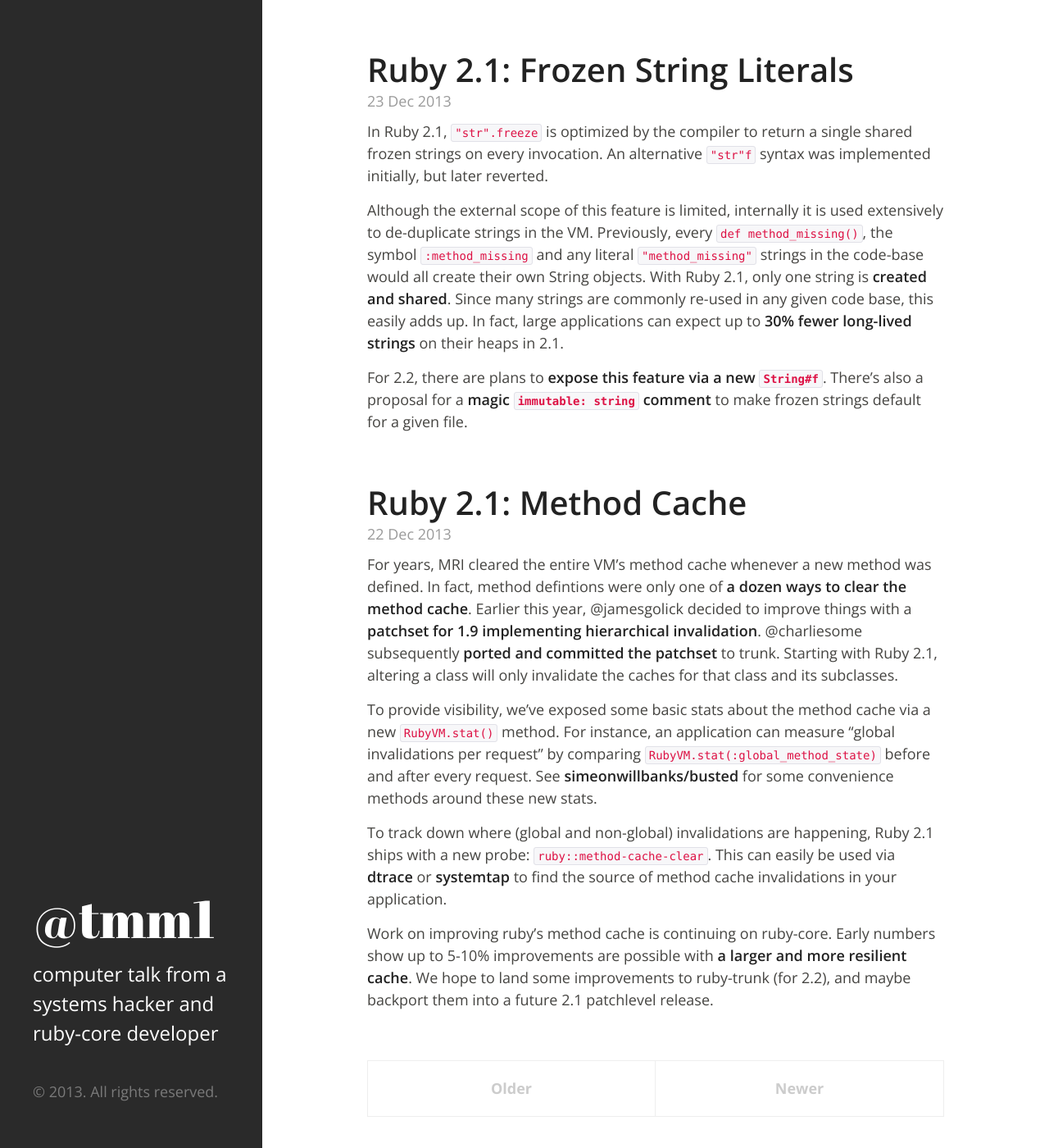
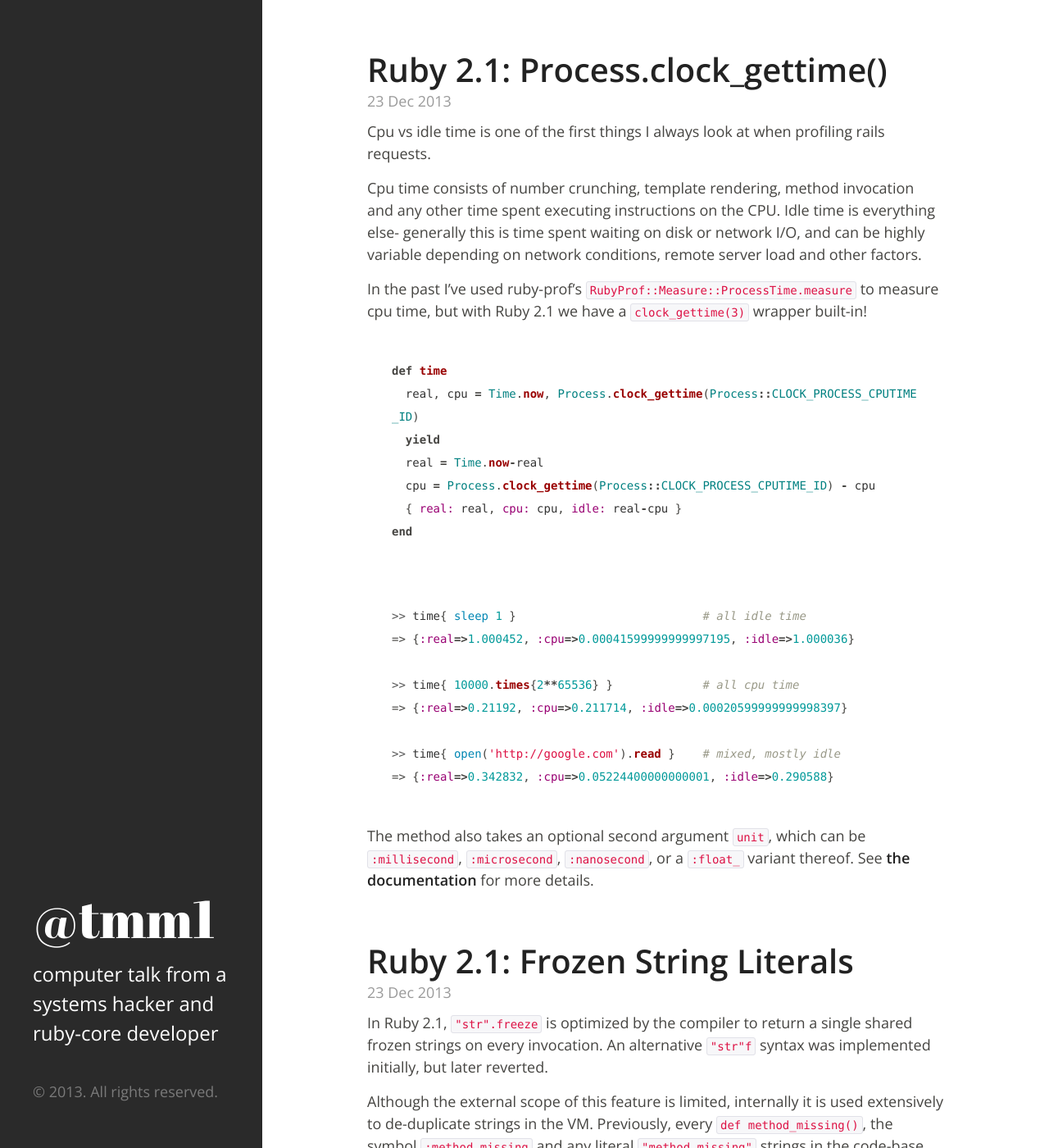
Before and after one commit to tmm1/tmm1.github.com, a Jekyll site: the page built from index.html, in a window 1280 px wide and 1400 px high. Shown: the whole window at 82% size. Built offline with Jekyll 4.4.1, drawn with Linux system fonts in a browser that asks for light colours; Markdown is read by kramdown in place of the engine named in the settings; the list of posts is cut into pages by our own code.

Commit message:
Process.clock_gettime()

````diff
--- a/_config.yml
+++ b/_config.yml
@@ -4,7 +4,7 @@ url:          http://tmm1.net
 author:
   name:       "Aman Gupta"
   email:      "aman@tmm1.net"
-markdown:     rdiscount
+markdown:     redcarpet
 permalink:    /:title
 pygments:     true
 paginate:     5
--- a/_layouts/default.html
+++ b/_layouts/default.html
@@ -12,6 +12,7 @@
 
     <!-- CSS -->
     <link rel="stylesheet" href="/public/css/hyde.css">
+    <link rel="stylesheet" href="/public/css/pygments.css">
     <link rel="stylesheet" href="http://fonts.googleapis.com/css?family=Open+Sans:300,400italic,400,600,700|Abril+Fatface">
 
     <!-- RSS -->
--- /dev/null
+++ b/_posts/2013-12-23-ruby21-process-clock_gettime.md
@@ -0,0 +1,33 @@
+---
+layout: post
+title: "Ruby 2.1: Process.clock_gettime()"
+---
+
+Cpu vs idle time is one of the first things I always look at when profiling rails requests.
+
+Cpu time consists of number crunching, template rendering, method invocation and any other time spent executing instructions on the CPU. Idle time is everything else- generally this is time spent waiting on disk or network I/O, and can be highly variable depending on network conditions, remote server load and other factors.
+
+In the past I've used ruby-prof's `RubyProf::Measure::ProcessTime.measure` to measure cpu time, but with Ruby 2.1 we have a `clock_gettime(3)` wrapper built-in!
+
+``` ruby
+def time
+  real, cpu = Time.now, Process.clock_gettime(Process::CLOCK_PROCESS_CPUTIME_ID)
+  yield
+  real = Time.now-real
+  cpu = Process.clock_gettime(Process::CLOCK_PROCESS_CPUTIME_ID) - cpu
+  { real: real, cpu: cpu, idle: real-cpu }
+end
+```
+
+``` irb
+>> time{ sleep 1 }                           # all idle time
+=> {:real=>1.000452, :cpu=>0.00041599999999997195, :idle=>1.000036}
+
+>> time{ 10000.times{2**65536} }             # all cpu time
+=> {:real=>0.21192, :cpu=>0.211714, :idle=>0.00020599999999998397}
+
+>> time{ open('http://google.com').read }    # mixed, mostly idle
+=> {:real=>0.342832, :cpu=>0.05224400000000001, :idle=>0.290588}
+```
+
+The method also takes an optional second argument `unit`, which can be `:millisecond`, `:microsecond`, `:nanosecond`, or a `:float_` variant thereof. See [the documentation](http://ruby-doc.org/core-2.1.0/Process.html#method-c-clock_gettime) for more details.
--- /dev/null
+++ b/public/css/pygments.css
@@ -0,0 +1,143 @@
+.highlight {
+  background: #ffffff; }
+  .highlight .c {
+    color: #999988;
+    font-style: italic; }
+  .highlight .err {
+    color: #a61717;
+    background-color: #e3d2d2; }
+  .highlight .k {
+    font-weight: bold; }
+  .highlight .o {
+    font-weight: bold; }
+  .highlight .cm {
+    color: #999988;
+    font-style: italic; }
+  .highlight .cp {
+    color: #999999;
+    font-weight: bold; }
+  .highlight .c1 {
+    color: #999988;
+    font-style: italic; }
+  .highlight .cs {
+    color: #999999;
+    font-weight: bold;
+    font-style: italic; }
+  .highlight .gd {
+    color: #000000;
+    background-color: #ffdddd; }
+  .highlight .gd .x {
+    color: #000000;
+    background-color: #ffaaaa; }
+  .highlight .ge {
+    font-style: italic; }
+  .highlight .gr {
+    color: #aa0000; }
+  .highlight .gh {
+    color: #999999; }
+  .highlight .gi {
+    color: #000000;
+    background-color: #ddffdd; }
+  .highlight .gi .x {
+    color: #000000;
+    background-color: #aaffaa; }
+  .highlight .go {
+    color: #888888; }
+  .highlight .gp {
+    color: #555555; }
+  .highlight .gs {
+    font-weight: bold; }
+  .highlight .gu {
+    color: #800080;
+    font-weight: bold; }
+  .highlight .gt {
+    color: #aa0000; }
+  .highlight .kc {
+    font-weight: bold; }
+  .highlight .kd {
+    font-weight: bold; }
+  .highlight .kn {
+    font-weight: bold; }
+  .highlight .kp {
+    font-weight: bold; }
+  .highlight .kr {
+    font-weight: bold; }
+  .highlight .kt {
+    color: #445588;
+    font-weight: bold; }
+  .highlight .m {
+    color: #009999; }
+  .highlight .s {
+    color: #dd1144; }
+  .highlight .n {
+    color: #333333; }
+  .highlight .na {
+    color: teal; }
+  .highlight .nb {
+    color: #0086b3; }
+  .highlight .nc {
+    color: #445588;
+    font-weight: bold; }
+  .highlight .no {
+    color: teal; }
+  .highlight .ni {
+    color: purple; }
+  .highlight .ne {
+    color: #990000;
+    font-weight: bold; }
+  .highlight .nf {
+    color: #990000;
+    font-weight: bold; }
+  .highlight .nn {
+    color: #555555; }
+  .highlight .nt {
+    color: navy; }
+  .highlight .nv {
+    color: teal; }
+  .highlight .ow {
+    font-weight: bold; }
+  .highlight .w {
+    color: #bbbbbb; }
+  .highlight .mf {
+    color: #009999; }
+  .highlight .mh {
+    color: #009999; }
+  .highlight .mi {
+    color: #009999; }
+  .highlight .mo {
+    color: #009999; }
+  .highlight .sb {
+    color: #dd1144; }
+  .highlight .sc {
+    color: #dd1144; }
+  .highlight .sd {
+    color: #dd1144; }
+  .highlight .s2 {
+    color: #dd1144; }
+  .highlight .se {
+    color: #dd1144; }
+  .highlight .sh {
+    color: #dd1144; }
+  .highlight .si {
+    color: #dd1144; }
+  .highlight .sx {
+    color: #dd1144; }
+  .highlight .sr {
+    color: #009926; }
+  .highlight .s1 {
+    color: #dd1144; }
+  .highlight .ss {
+    color: #990073; }
+  .highlight .bp {
+    color: #999999; }
+  .highlight .vc {
+    color: teal; }
+  .highlight .vg {
+    color: teal; }
+  .highlight .vi {
+    color: teal; }
+  .highlight .il {
+    color: #009999; }
+  .highlight .gc {
+    color: #999;
+    background-color: #EAF2F5; }
````
